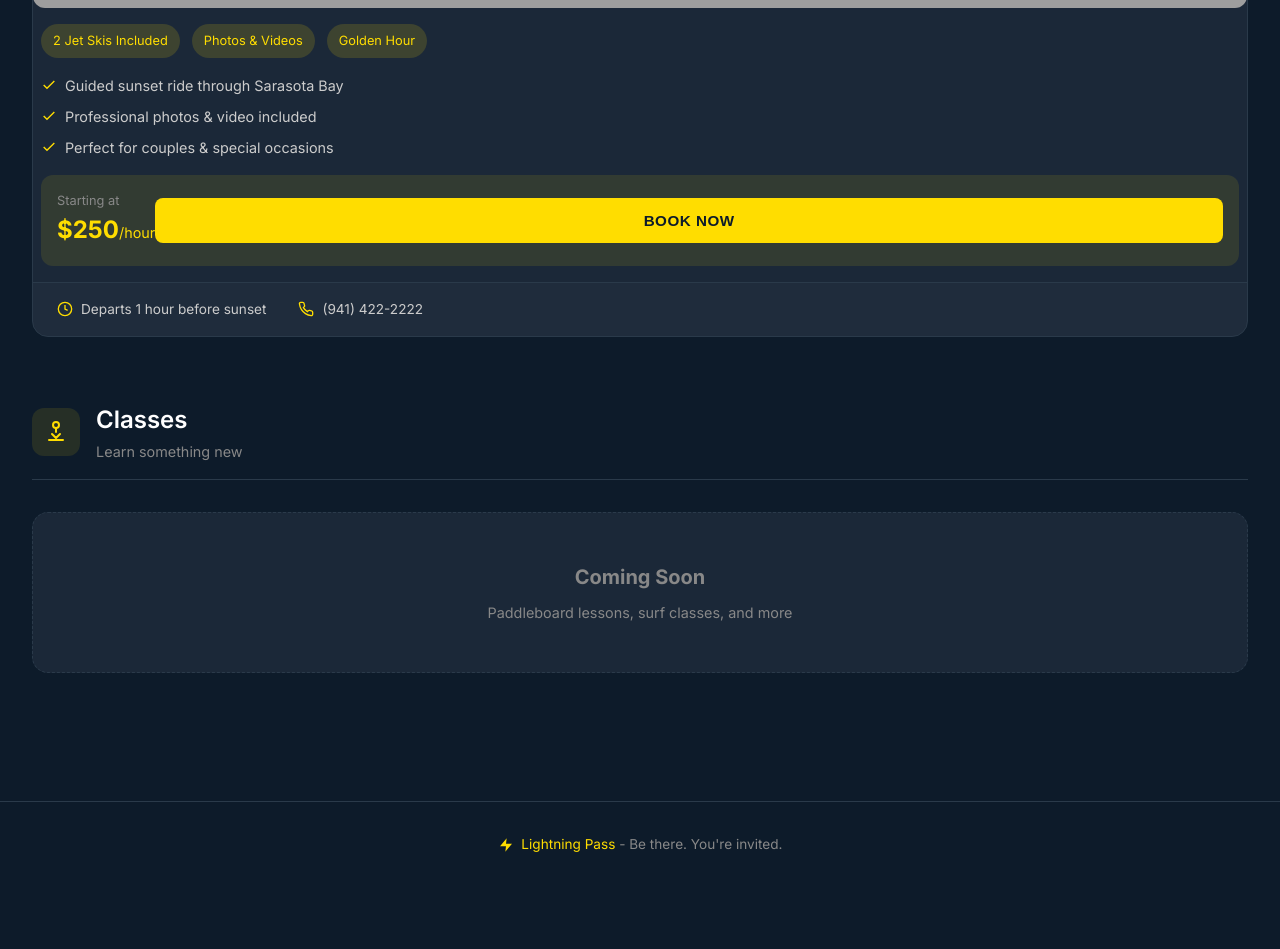
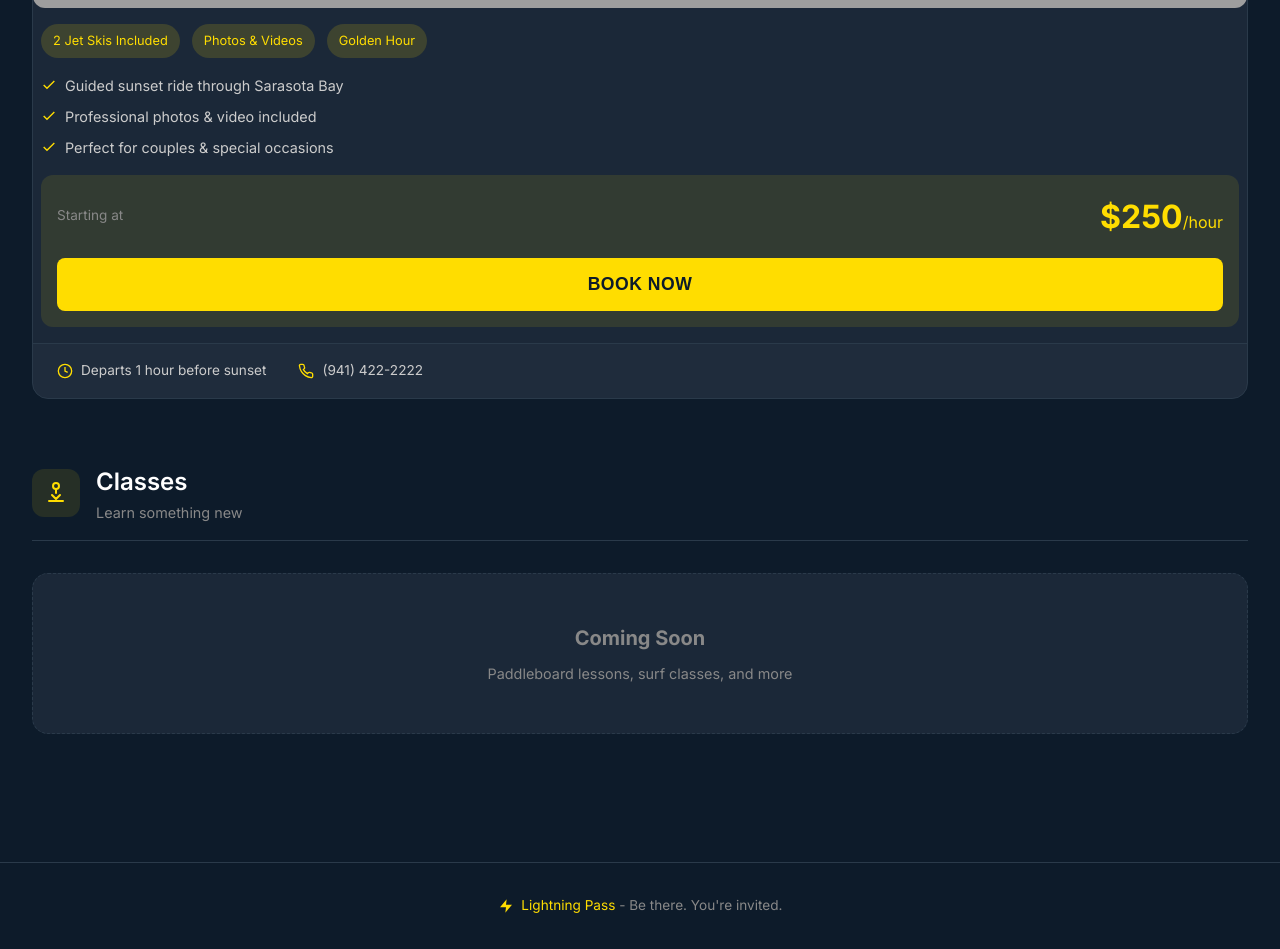
Before and after one commit to PheonixOfTesla/Lightning-App, a website: page experiences.html in a window 1280 px wide. Shown: the part 2506-3455 px from the top of the page. Before the commit the page ends 3394 px from the top, so only its background shows below. Drawn offline with Linux system fonts and the light colour scheme; grey boxes are pictures that could not be loaded; a script that the page names is missing.

Commit message:
Fix tour price layout - full width button

```diff
--- a/experiences.html
+++ b/experiences.html
@@ -870,12 +870,12 @@
                             Perfect for couples & special occasions
                         </li>
                     </ul>
-                    <div style="display: flex; justify-content: space-between; align-items: center; padding: 1rem; background: rgba(255,221,0,0.1); border-radius: 12px; margin-bottom: 1rem;">
-                        <div>
-                            <div style="color: var(--gray); font-size: 0.8rem;">Starting at</div>
-                            <div style="color: var(--lightning-yellow); font-size: 1.5rem; font-weight: 700;">$250<span style="font-size: 0.9rem; font-weight: 400;">/hour</span></div>
+                    <div style="padding: 1rem; background: rgba(255,221,0,0.1); border-radius: 12px; margin-bottom: 1rem;">
+                        <div style="display: flex; justify-content: space-between; align-items: center; margin-bottom: 1rem;">
+                            <div style="color: var(--gray); font-size: 0.85rem;">Starting at</div>
+                            <div style="color: var(--lightning-yellow); font-size: 2rem; font-weight: 700;">$250<span style="font-size: 1rem; font-weight: 400;">/hour</span></div>
                         </div>
-                        <button class="book-btn" onclick="bookTour()" style="padding: 0.875rem 2rem;">Book Now</button>
+                        <button class="book-btn" onclick="bookTour()" style="width: 100%; padding: 1rem; font-size: 1.1rem;">Book Now</button>
                     </div>
                 </div>
 
```
